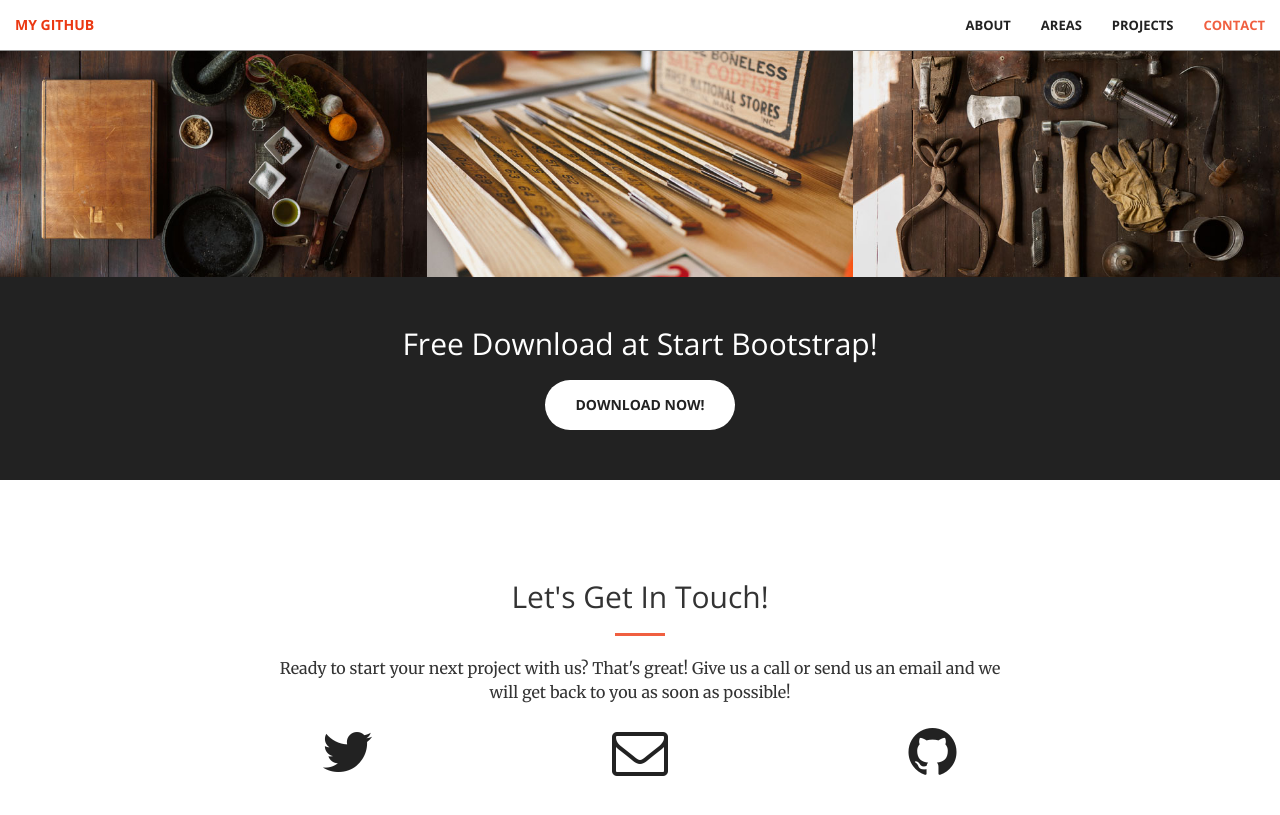
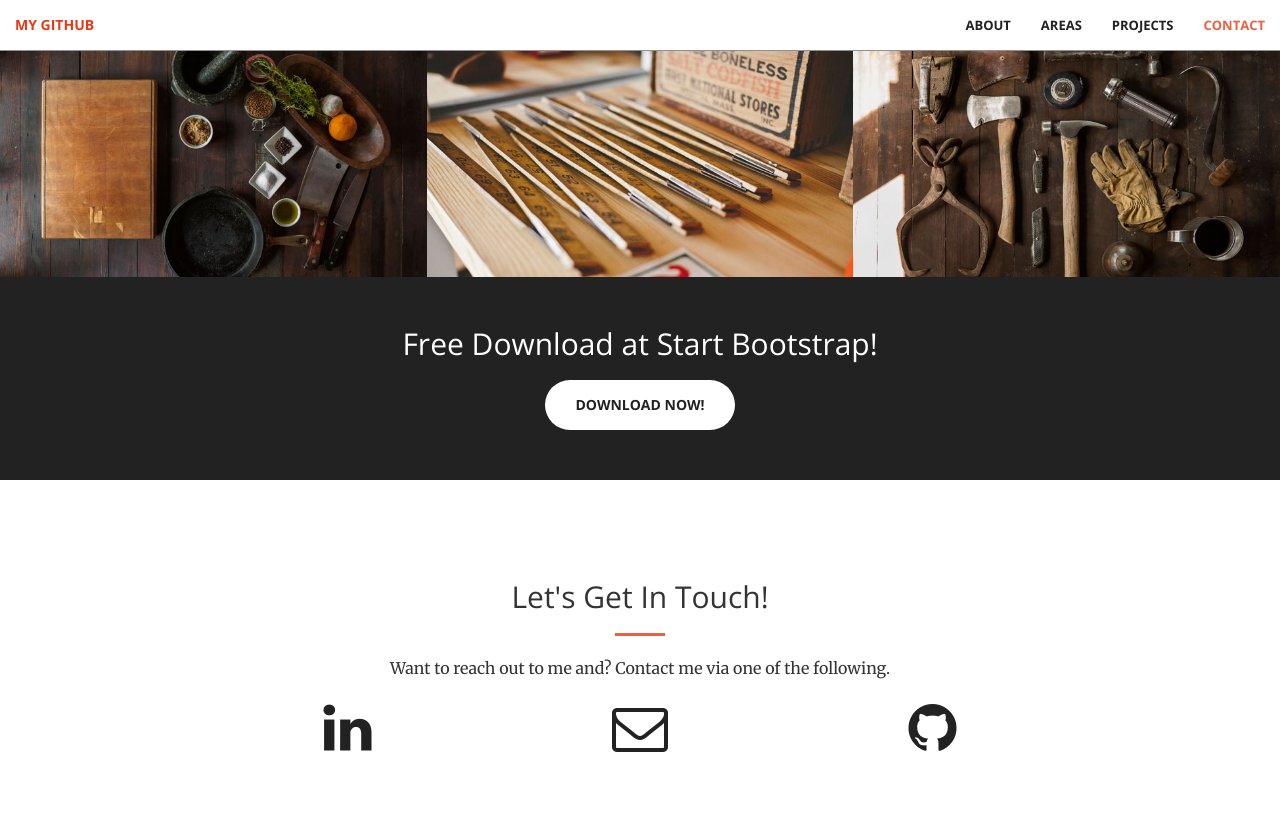
Before and after one commit to Mikeymac02/Mikeymac02.github.io, a Jekyll site: the page built from index.html, in a window 1280 px wide and 900 px high, scrolled down 1883 px. Shown: the top 815 px of the window. Built offline with Jekyll 4.4.1, drawn with Linux system fonts in a browser that asks for light colours.

Commit message:
Update contact.html

```diff
--- a/_includes/contact.html
+++ b/_includes/contact.html
@@ -4,11 +4,11 @@
             <div class="col-lg-8 col-lg-offset-2 text-center">
                 <h2 class="section-heading">Let's Get In Touch!</h2>
                 <hr class="primary">
-                <p>Ready to start your next project with us? That's great! Give us a call or send us an email and we will get back to you as soon as possible!</p>
+                <p>Want to reach out to me and? Contact me via one of the following.</p>
             </div>
         <div class="col-lg-2 col-lg-offset-2 text-center">
             <a href="https://twitter.com/{{ site.twitter_username }}">
-                <i class="fa fa-twitter fa-3x wow bounceIn" data-wow-delay=".1s"></i>
+                <i class="fa fa-linkedin fa-3x wow bounceIn" data-wow-delay=".1s"></i>
                 <p>{{ site.twitter_username }}</p>
             </a>
         </div>
```
